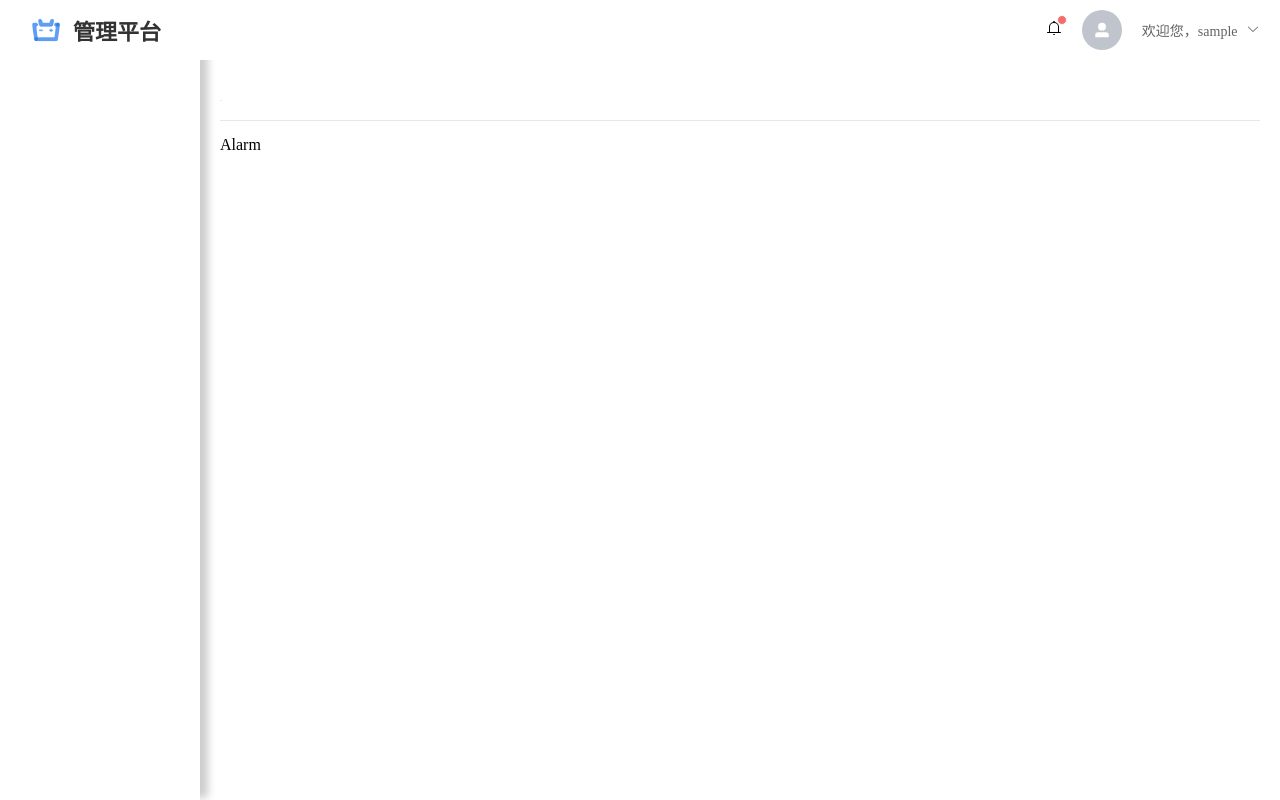
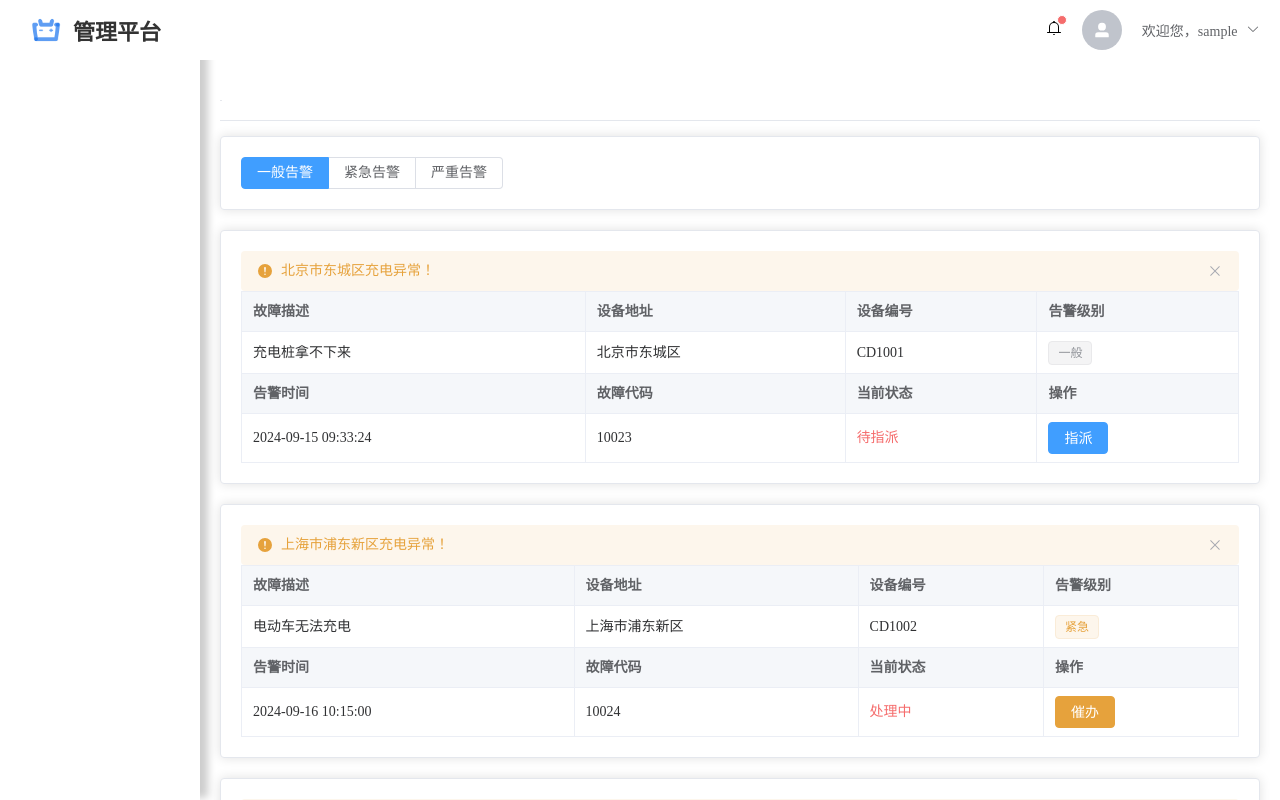
Before and after one commit to zherunliu/ldv, a Vue app: page /alarm in a window 1280 px wide. Built offline with nearby package versions, Linux system fonts and the light colour scheme; sample sign-in values are in the browser's storage.

Commit message:
feat: Introduce new features

```diff
--- a/components.d.ts
+++ b/components.d.ts
@@ -8,6 +8,7 @@ export {}
 /* prettier-ignore */
 declare module 'vue' {
   export interface GlobalComponents {
+    ElAlert: typeof import('element-plus/es')['ElAlert']
     ElAside: typeof import('element-plus/es')['ElAside']
     ElAvatar: typeof import('element-plus/es')['ElAvatar']
     ElBadge: typeof import('element-plus/es')['ElBadge']
--- /dev/null
+++ b/src/api/alarm.ts
@@ -0,0 +1,11 @@
+import { get } from '@/utils/http'
+
+enum Api {
+  AlarmList = '/alarmList',
+}
+
+function alarmListApi() {
+  return get(Api.AlarmList)
+}
+
+export { alarmListApi }
--- a/src/api/operations.ts
+++ b/src/api/operations.ts
@@ -1,16 +1,16 @@
 import { get, post } from '@/utils/http'
 
-enum API {
-  batchDelete = '/batchDelete',
-  cityList = '/cityList',
+enum Api {
+  BatchDelete = '/batchDelete',
+  CityList = '/cityList',
 }
 
 function batchDeleteApi(order: string[]) {
-  return post(API.batchDelete, { order })
+  return post(Api.BatchDelete, { order })
 }
 
 function cityListApi() {
-  return get(API.cityList)
+  return get(Api.CityList)
 }
 
 export { batchDeleteApi, cityListApi }
--- a/src/mock/index.ts
+++ b/src/mock/index.ts
@@ -3903,7 +3903,7 @@ const alarmList = [
     description: '充电桩拿不下来',
     address: '北京市东城区',
     equNo: 'CD1001',
-    level: 1, //1严重 2紧急 3一般
+    level: 1, //3严重 2紧急 1一般
     time: '2024-09-15 09:33:24',
     code: 10023, //故障代码
     status: 1, //1待指派 2处理中 处理异常
--- a/src/views/alarm/Alarm.vue
+++ b/src/views/alarm/Alarm.vue
@@ -1 +1,55 @@
-<template>Alarm</template>
+<template>
+  <el-card>
+    <el-radio-group v-model="radio">
+      <el-radio-button label="一般告警" :value="1"></el-radio-button>
+      <el-radio-button label="紧急告警" :value="2"></el-radio-button>
+      <el-radio-button label="严重告警" :value="3"></el-radio-button>
+    </el-radio-group>
+  </el-card>
+  <el-card class="mt" v-for="item in alarmList" :key="item.equNo">
+    <el-alert :title="`${item.address}` + '充电异常！'" type="warning" show-icon />
+    <el-descriptions :column="4" direction="vertical" border>
+      <!-- eslint-disable-next-line vue/valid-v-for -->
+      <el-descriptions-item v-for="(val, key) in item" :label="getLabel(key)">
+        <el-tag
+          v-if="key === 'level'"
+          :type="val === 3 ? 'danger' : val === 2 ? 'warning' : 'info'"
+        >
+          {{ val === 3 ? '严重' : val === 2 ? '紧急' : '一般' }}
+        </el-tag>
+        <el-text type="danger" v-else-if="key === 'status'">
+          {{ val === 1 ? '待指派' : val === 2 ? '处理中' : '处理异常' }}
+        </el-text>
+        <span v-else>{{ val }}</span>
+      </el-descriptions-item>
+      <el-descriptions-item label="操作">
+        <el-button :type="item.status === 2 ? 'warning' : 'primary'">{{
+          item.status === 1 ? '指派' : item.status === 2 ? '催办' : '查看'
+        }}</el-button>
+      </el-descriptions-item>
+    </el-descriptions>
+  </el-card>
+</template>
+
+<script lang="ts" setup>
+import { onMounted, ref } from 'vue'
+import { alarmListApi } from '@/api/alarm'
+import { getLabel } from './fieldLabelMap'
+
+type TAlarmItem = {
+  description: string
+  address: string
+  equNo: string
+  level: number
+  time: string
+  code: number
+  status: number
+}
+
+const radio = ref(1)
+const alarmList = ref<TAlarmItem[]>([])
+onMounted(async () => {
+  const { data } = await alarmListApi()
+  alarmList.value = data as TAlarmItem[]
+})
+</script>
--- /dev/null
+++ b/src/views/alarm/fieldLabelMap.ts
@@ -0,0 +1,15 @@
+const fieldLabelMap: Record<string, string> = {
+  description: '故障描述',
+  address: '设备地址',
+  equNo: '设备编号',
+  level: '告警级别',
+  time: '告警时间',
+  code: '故障代码',
+  status: '当前状态',
+}
+
+const getLabel = (key: string): string => {
+  return fieldLabelMap[key]
+}
+
+export { getLabel }
```
